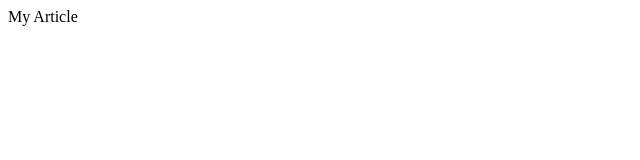
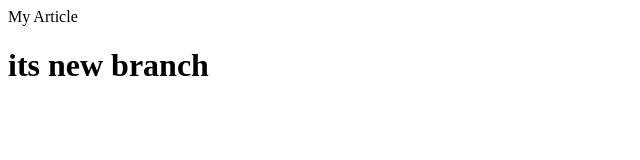
Before and after one commit to gm17314/localrepo, a plain HTML site: page index.html in a window 1280 px wide. Shown: the whole page, without its empty margins (0-640 px from the left). Drawn offline with Linux system fonts and the light colour scheme.

Commit message:
change to new branch

```diff
--- a/index.html
+++ b/index.html
@@ -1 +1,2 @@
 <article>My Article</article>
+<h1>its new branch</h1>
```
